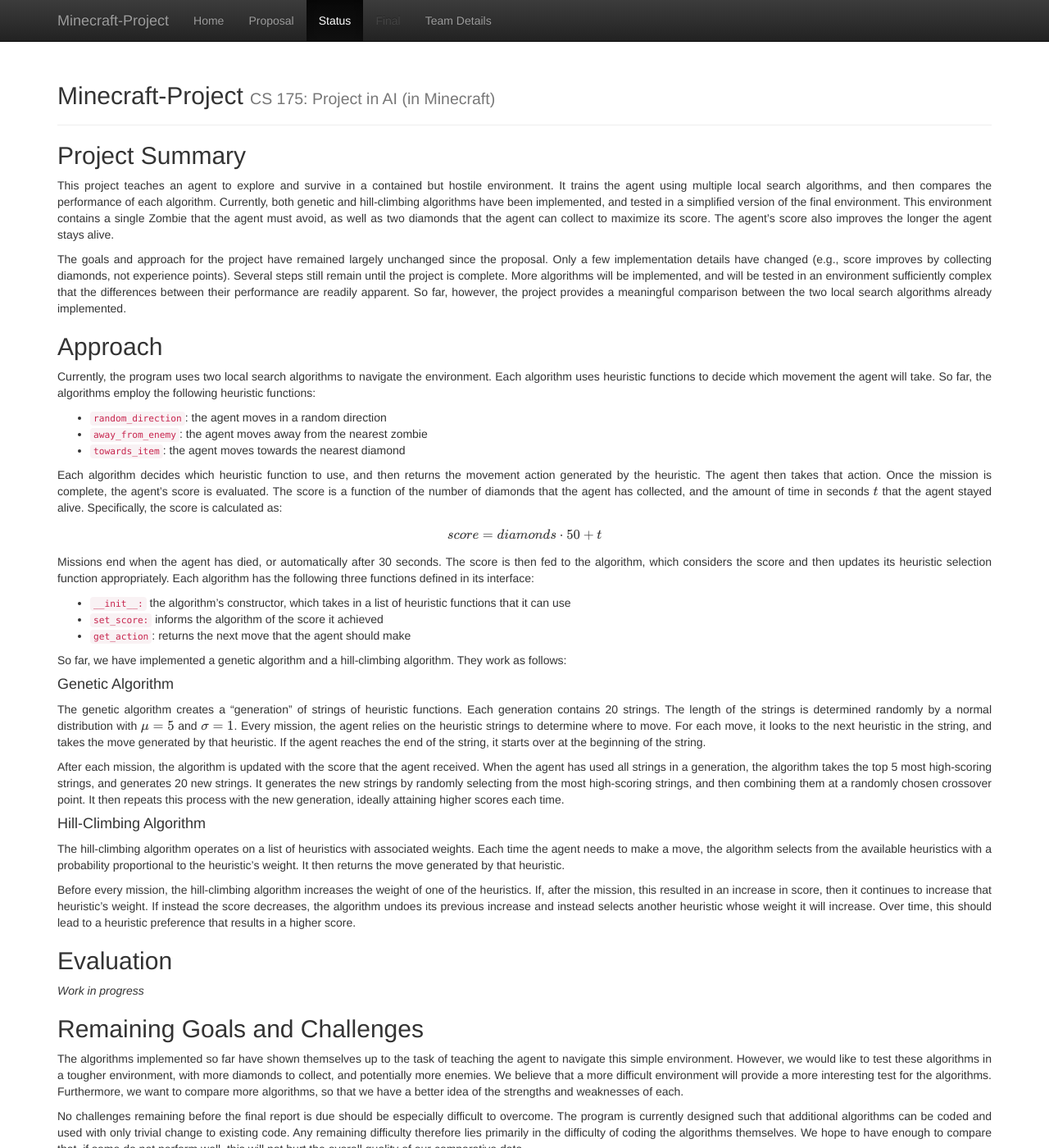
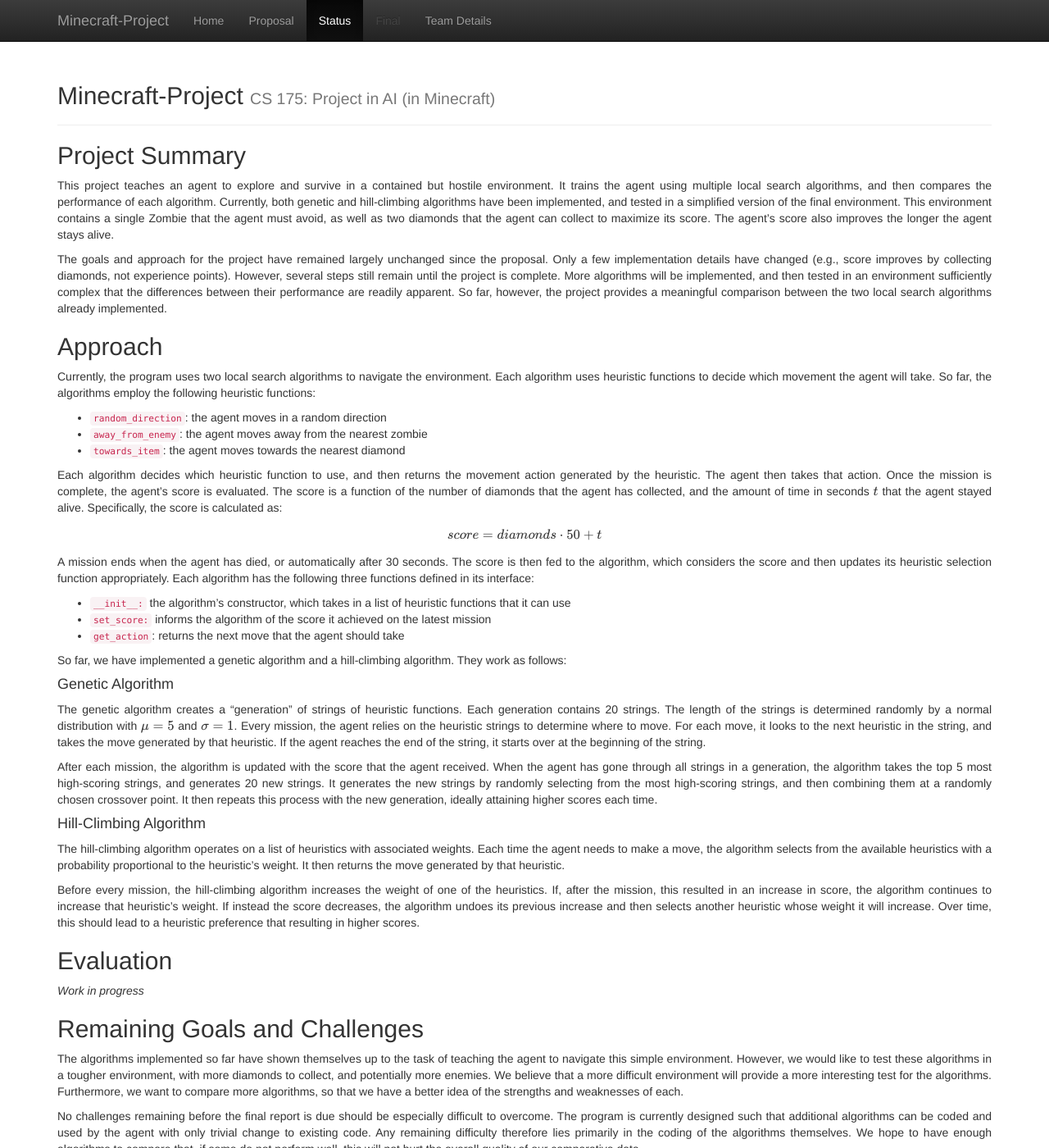
Before and after one commit to r58Playz/MinePac, a Jekyll site: the page built from docs/status.md, in a window 1280 px wide and 1400 px high. Shown: the whole window at 82% size. Built offline with Jekyll 4.4.1, drawn with Linux system fonts in a browser that asks for light colours; formulas are drawn with MathJax 3; some of the changed text lies outside the part shown.

Commit message:
touched up status page

```diff
--- a/docs/status.md
+++ b/docs/status.md
@@ -6,7 +6,8 @@
 ## Project Summary
 This project teaches an agent to explore and survive in a contained but hostile environment. It trains the agent using multiple local search algorithms, and then compares the performance of each algorithm. Currently, both genetic and hill-climbing algorithms have been implemented, and tested in a simplified version of the final environment. This environment contains a single Zombie that the agent must avoid, as well as two diamonds that the agent can collect to maximize its score. The agent's score also improves the longer the agent stays alive.
 
-The goals and approach for the project have remained largely unchanged since the proposal. Only a few implementation details have changed (e.g., score improves by collecting diamonds, not experience points). Several steps still remain until the project is complete. More algorithms will be implemented, and will be tested in an environment sufficiently complex that the differences between their performance are readily apparent. So far, however, the project provides a meaningful comparison between the two local search algorithms already implemented.
+The goals and approach for the project have remained largely unchanged since the proposal. Only a few implementation details have changed (e.g., score improves by collecting diamonds, not experience points). However, several steps still remain until the project is complete. More algorithms will be implemented, and then tested in an environment sufficiently complex that the differences between their performance are readily apparent. So far, however, the project provides a meaningful comparison between the two local search algorithms already implemented.
+
 
 ## Approach
 Currently, the program uses two local search algorithms to navigate the environment. Each algorithm uses heuristic functions to decide which movement the agent will take. So far, the algorithms employ the following heuristic functions:
@@ -19,28 +20,36 @@
 
 $$ score = diamonds \cdot 50 + t $$
 
-Missions end when the agent has died, or automatically after 30 seconds. The score is then fed to the algorithm, which considers the score and then updates its heuristic selection function appropriately. Each algorithm has the following three functions defined in its interface:
+A mission ends when the agent has died, or automatically after 30 seconds. The score is then fed to the algorithm, which considers the score and then updates its heuristic selection function appropriately. Each algorithm has the following three functions defined in its interface:
 
 * `__init__:` the algorithm's constructor, which takes in a list of heuristic functions that it can use
-* `set_score:` informs the algorithm of the score it achieved
-* `get_action`: returns the next move that the agent should make
+* `set_score:` informs the algorithm of the score it achieved on the latest mission
+* `get_action`: returns the next move that the agent should take
 
 So far, we have implemented a genetic algorithm and a hill-climbing algorithm. They work as follows:
+
 
 #### Genetic Algorithm
 The genetic algorithm creates a "generation" of strings of heuristic functions. Each generation contains 20 strings. The length of the strings is determined randomly by a normal distribution with $$\mu = 5$$ and $$\sigma = 1$$. Every mission, the agent relies on the heuristic strings to determine where to move. For each move, it looks to the next heuristic in the string, and takes the move generated by that heuristic. If the agent reaches the end of the string, it starts over at the beginning of the string.
 
-After each mission, the algorithm is updated with the score that the agent received. When the agent has used all strings in a generation, the algorithm takes the top 5 most high-scoring strings, and generates 20 new strings. It generates the new strings by randomly selecting from the most high-scoring strings, and then combining them at a randomly chosen crossover point. It then repeats this process with the new generation, ideally attaining higher scores each time.
+After each mission, the algorithm is updated with the score that the agent received. When the agent has gone through all strings in a generation, the algorithm takes the top 5 most high-scoring strings, and generates 20 new strings. It generates the new strings by randomly selecting from the most high-scoring strings, and then combining them at a randomly chosen crossover point. It then repeats this process with the new generation, ideally attaining higher scores each time.
+
 
 #### Hill-Climbing Algorithm
 The hill-climbing algorithm operates on a list of heuristics with associated weights. Each time the agent needs to make a move, the algorithm selects from the available heuristics with a probability proportional to the heuristic's weight. It then returns the move generated by that heuristic.
 
-Before every mission, the hill-climbing algorithm increases the weight of one of the heuristics. If, after the mission, this resulted in an increase in score, then it continues to increase that heuristic's weight. If instead the score decreases, the algorithm undoes its previous increase and instead selects another heuristic whose weight it will increase. Over time, this should lead to a heuristic preference that results in a higher score.
+Before every mission, the hill-climbing algorithm increases the weight of one of the heuristics. If, after the mission, this resulted in an increase in score, the algorithm continues to increase that heuristic's weight. If instead the score decreases, the algorithm undoes its previous increase and then selects another heuristic whose weight it will increase. Over time, this should lead to a heuristic preference that resulting in higher scores.
+
 
 ## Evaluation
 *Work in progress*
 
+
 ## Remaining Goals and Challenges
 The algorithms implemented so far have shown themselves up to the task of teaching the agent to navigate this simple environment. However, we would like to test these algorithms in a tougher environment, with more diamonds to collect, and potentially more enemies. We believe that a more difficult environment will provide a more interesting test for the algorithms. Furthermore, we want to compare more algorithms, so that we have a better idea of the strengths and weaknesses of each.
 
-No challenges remaining before the final report is due should be especially difficult to overcome. The program is currently designed such that additional algorithms can be coded and used with only trivial change to existing code. Any remaining difficulty therefore lies primarily in the difficulty of coding the algorithms themselves. We hope to have enough to compare that, if some do not perform well, this will not hurt the overall quality of our comparative data.
+No challenges remaining before the final report is due should be especially difficult to overcome. The program is currently designed such that additional algorithms can be coded and used by the agent with only trivial change to existing code. Any remaining difficulty therefore lies primarily in the coding of the algorithms themselves. We hope to have enough algorithms to compare that, if some do not perform well, this will not hurt the overall quality of our comparative data.
+
+
+## Video
+*Work in progress*
```
